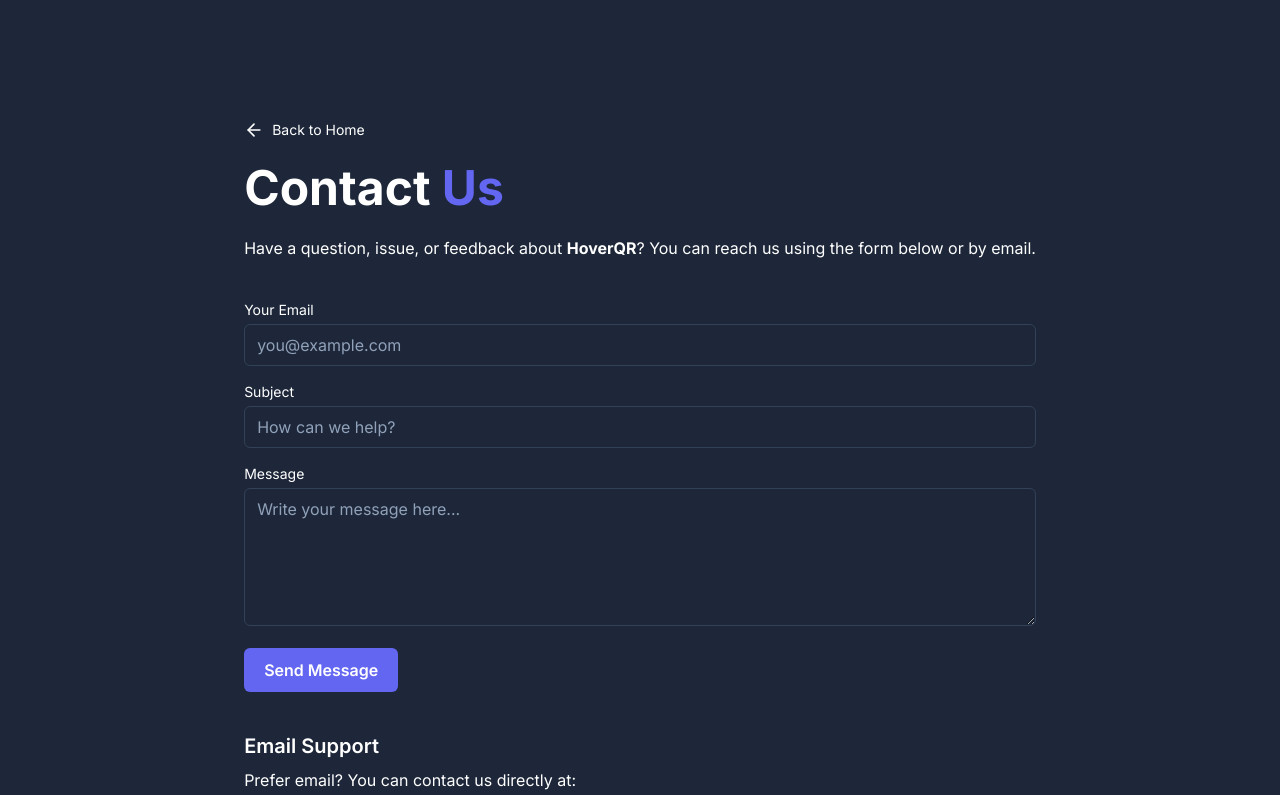
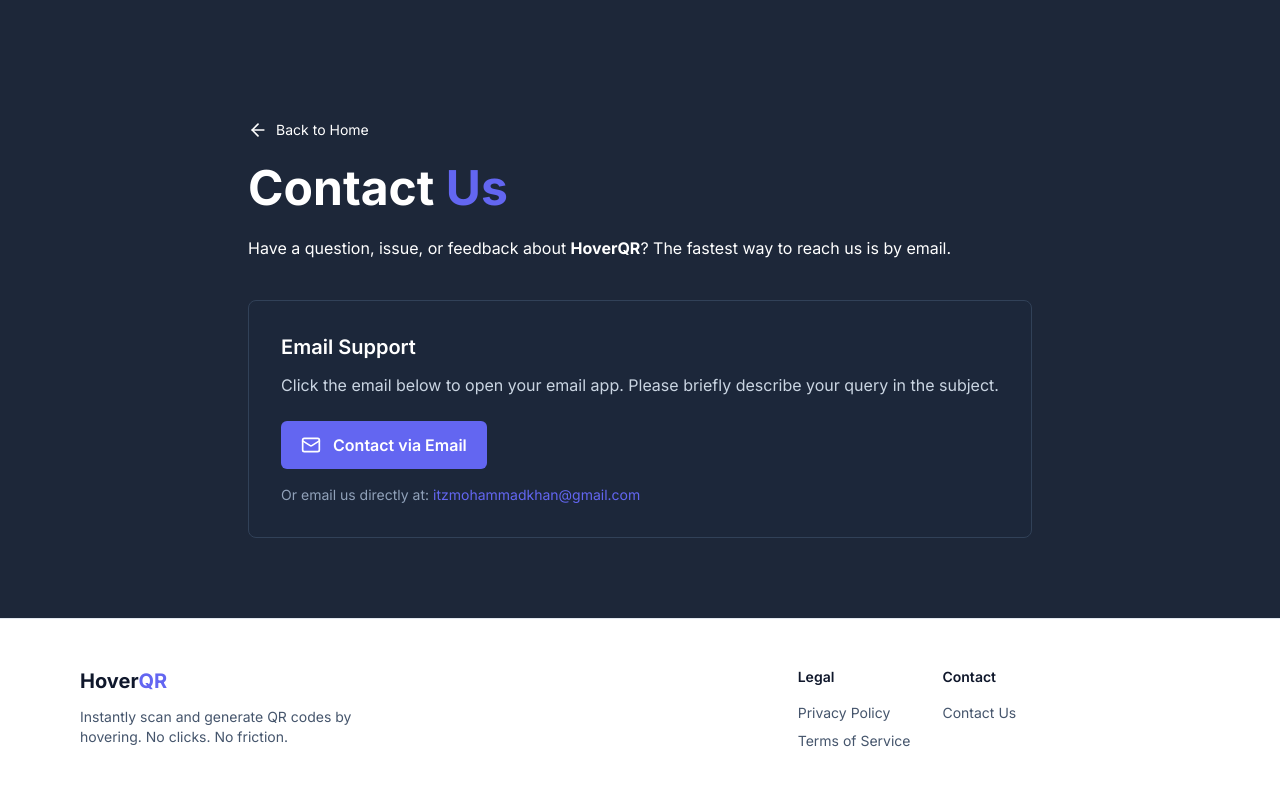
Before and after one commit to mhd101/HoverQR, a Next.js app: page /contact-us in a window 1280 px wide. Shown: the top 795 px of the page. Built offline with nearby package versions, Linux system fonts and the light colour scheme.

Commit message:
fix: removed contact form

```diff
--- a/app/api/contact/route.ts
+++ /dev/null
@@ -1,13 +0,0 @@
-import { NextResponse } from "next/server";
-
-export async function POST(req: Request) {
-  const { email, subject, message } = await req.json();
-
-  if (!email || !subject || !message) {
-    return NextResponse.json({ error: "Missing fields" }, { status: 400 });
-  }
-
-  console.log("Contact form:", { email, subject, message });
-
-  return NextResponse.json({ success: true });
-}
--- a/app/contact-us/page.tsx
+++ b/app/contact-us/page.tsx
@@ -1,51 +1,10 @@
-"use client";
-
-import { useEffect, useState } from "react";
 import Footer from "../components/Footer";
 import Link from "next/link";
-import { ArrowLeft } from "lucide-react";
-
-type Status = "idle" | "loading" | "success" | "error";
+import { ArrowLeft, Mail } from "lucide-react";
 
 export default function ContactUs() {
-  const [status, setStatus] = useState<Status>("idle");
-
-  // ✅ Auto-hide success / error after 4 seconds
-  useEffect(() => {
-    if (status === "success" || status === "error") {
-      const timer = setTimeout(() => {
-        setStatus("idle");
-      }, 4000);
-
-      return () => clearTimeout(timer);
-    }
-  }, [status]);
-
-  async function handleSubmit(e: React.FormEvent<HTMLFormElement>) {
-    e.preventDefault();
-    setStatus("loading");
-
-    const formData = new FormData(e.currentTarget);
-
-    try {
-      const res = await fetch("/api/contact", {
-        method: "POST",
-        headers: { "Content-Type": "application/json" },
-        body: JSON.stringify({
-          email: formData.get("email"),
-          subject: formData.get("subject"),
-          message: formData.get("message"),
-        }),
-      });
-
-      if (!res.ok) throw new Error();
-
-      setStatus("success");
-      e.currentTarget.reset();
-    } catch {
-      setStatus("error");
-    }
-  }
+  const email = "itzmohammadkhan@gmail.com";
+  const subject = encodeURIComponent("Query: <your-query>");
 
   return (
     <div className="min-h-screen flex flex-col">
@@ -64,89 +23,34 @@
           Contact <span className="text-[#6366f1]">Us</span>
         </h1>
 
-        <p className="mb-8 sm:mb-10 text-sm sm:text-base text-white">
+        <p className="mb-10 text-sm sm:text-base text-white">
           Have a question, issue, or feedback about{" "}
-          <strong>HoverQR</strong>? You can reach us using the form below
-          or by email.
+          <strong>HoverQR</strong>?
+          The fastest way to reach us is by email.
         </p>
 
-        {/* ✅ Success Message */}
-        {status === "success" && (
-          <div className="mb-6 rounded-md border border-green-500/30 bg-green-500/10 px-4 py-3 text-sm sm:text-base text-green-400">
-            ✅ Message sent successfully. We’ll get back to you soon.
-          </div>
-        )}
-
-        {/* ❌ Error Message */}
-        {status === "error" && (
-          <div className="mb-6 rounded-md border border-red-500/30 bg-red-500/10 px-4 py-3 text-sm sm:text-base text-red-400">
-            ❌ Failed to send message. Please try again.
-          </div>
-        )}
-
-        {/* 📩 Contact Form */}
-        {status !== "success" && (
-          <form onSubmit={handleSubmit} className="space-y-4">
-            <div>
-              <label className="block text-sm mb-1 text-white">
-                Your Email
-              </label>
-              <input
-                type="email"
-                name="email"
-                required
-                placeholder="you@example.com"
-                className="w-full rounded-md border border-slate-700 bg-transparent px-3 py-2 text-sm sm:text-base text-white placeholder-slate-400 focus:outline-none focus:ring-2 focus:ring-[#6366f1]"
-              />
-            </div>
-
-            <div>
-              <label className="block text-sm mb-1 text-white">
-                Subject
-              </label>
-              <input
-                type="text"
-                name="subject"
-                required
-                placeholder="How can we help?"
-                className="w-full rounded-md border border-slate-700 bg-transparent px-3 py-2 text-sm sm:text-base text-white placeholder-slate-400 focus:outline-none focus:ring-2 focus:ring-[#6366f1]"
-              />
-            </div>
-
-            <div>
-              <label className="block text-sm mb-1 text-white">
-                Message
-              </label>
-              <textarea
-                name="message"
-                rows={5}
-                required
-                placeholder="Write your message here..."
-                className="w-full rounded-md border border-slate-700 bg-transparent px-3 py-2 text-sm sm:text-base text-white placeholder-slate-400 focus:outline-none focus:ring-2 focus:ring-[#6366f1]"
-              />
-            </div>
-
-            <button
-              type="submit"
-              disabled={status === "loading"}
-              className="inline-flex w-full sm:w-auto justify-center rounded-md bg-[#6366f1] px-5 py-2.5 text-sm sm:text-base font-semibold text-white hover:bg-[#4f46e5] transition disabled:opacity-60"
-            >
-              {status === "loading" ? "Sending..." : "Send Message"}
-            </button>
-          </form>
-        )}
-
-        {/* 📧 Support Email */}
-        <section className="mt-10">
-          <h2 className="text-lg sm:text-xl font-semibold mb-2">
+        {/* Email Contact Card */}
+        <section className="rounded-lg border border-slate-700 bg-slate-800/40 p-6 sm:p-8">
+          <h2 className="text-lg sm:text-xl font-semibold mb-3">
             Email Support
           </h2>
-          <p className="text-sm sm:text-base text-white">
-            Prefer email? You can contact us directly at:
-            <br />
-            <strong className="text-[#6366f1] break-all">
-              itzmohammadkhan@gmail.com
-            </strong>
+
+          <p className="text-sm sm:text-base text-slate-300 mb-6">
+            Click the email below to open your email app.
+            Please briefly describe your query in the subject.
+          </p>
+
+          <a
+            href={`mailto:${email}?subject=${subject}`}
+            className="inline-flex items-center gap-3 rounded-md bg-[#6366f1] px-5 py-3 text-sm sm:text-base font-semibold text-white hover:bg-[#4f46e5] transition"
+          >
+            <Mail className="w-5 h-5" />
+            Contact via Email
+          </a>
+
+          <p className="mt-4 text-sm text-slate-400 break-all">
+            Or email us directly at:{" "}
+            <span className="text-[#6366f1]">{email}</span>
           </p>
         </section>
       </main>
```
